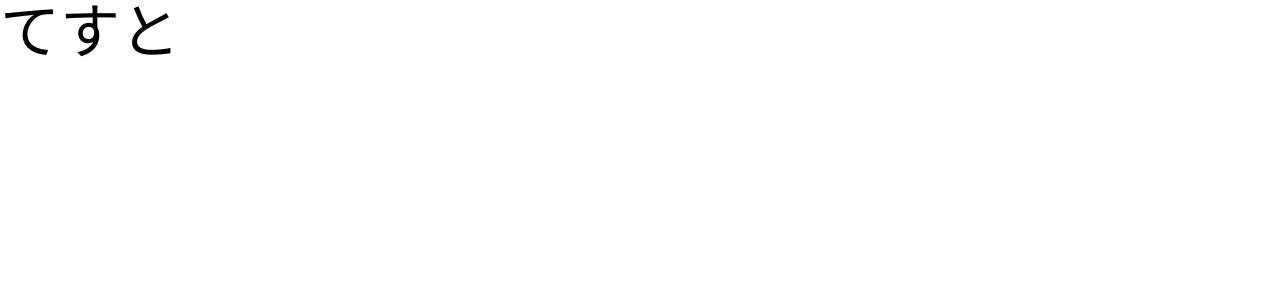
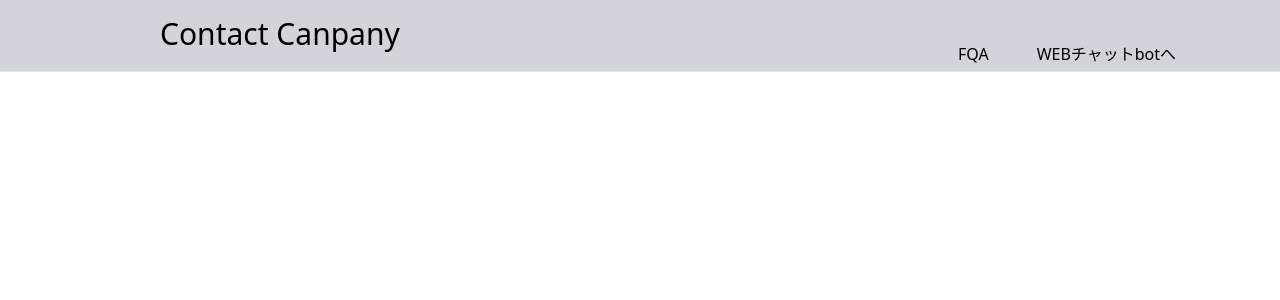
Before and after one commit to kosuke-17/contact-web, a Next.js app: page / in a window 1280 px wide. Shown: the top 300 px of the page. Built offline with nearby package versions, Linux system fonts and the light colour scheme.

Commit message:
Headerの作成

```diff
--- /dev/null
+++ b/src/components/Header/index.jsx
@@ -0,0 +1,29 @@
+// import Link from "next/link"
+
+// const NAV_ITEMS = [
+//   { href: "/", label: "FQA" },
+//   { href: "/#", label: "WEBチャットbotへ" },
+// ];
+
+const Header = () => {
+  return (
+      <header className="bg-gray-300 ">
+        <div className="pt-4">
+          <a className="pl-40 text-3xl">Contact Canpany</a>
+        </div>
+        <div className="flex justify-end items-center border-b w-full h-5 pb-4 pr-20">
+          <a className="inline-block py-2 px-6">FQA</a>
+          <a className="inline-block py-2 px-6">WEBチャットbotへ</a>
+        {/* {NAV_ITEMS.map((item) => {
+          return (
+            <Link key={item.href} href={item.href}>
+              <a className="">ヘッダー</a>
+            </Link>
+          )
+        })} */}
+        </div>
+      </header>
+  )
+}
+
+export default Header
--- a/src/pages/index.jsx
+++ b/src/pages/index.jsx
@@ -1,14 +1,15 @@
 import Head from 'next/head'
+import Header from '../components/Header'
 
-export default function Home() {
+const Home = () => {
   return (
     <div>
       <Head>
-        <title>Contact Campany</title>
+        <title>Contact Company</title>
         <meta name="description" content="Generated by create next app" />
       </Head>
-
-      <div className="text-6xl"> てすと</div>
+      <Header />
     </div>
   )
 }
+export default Home
```
